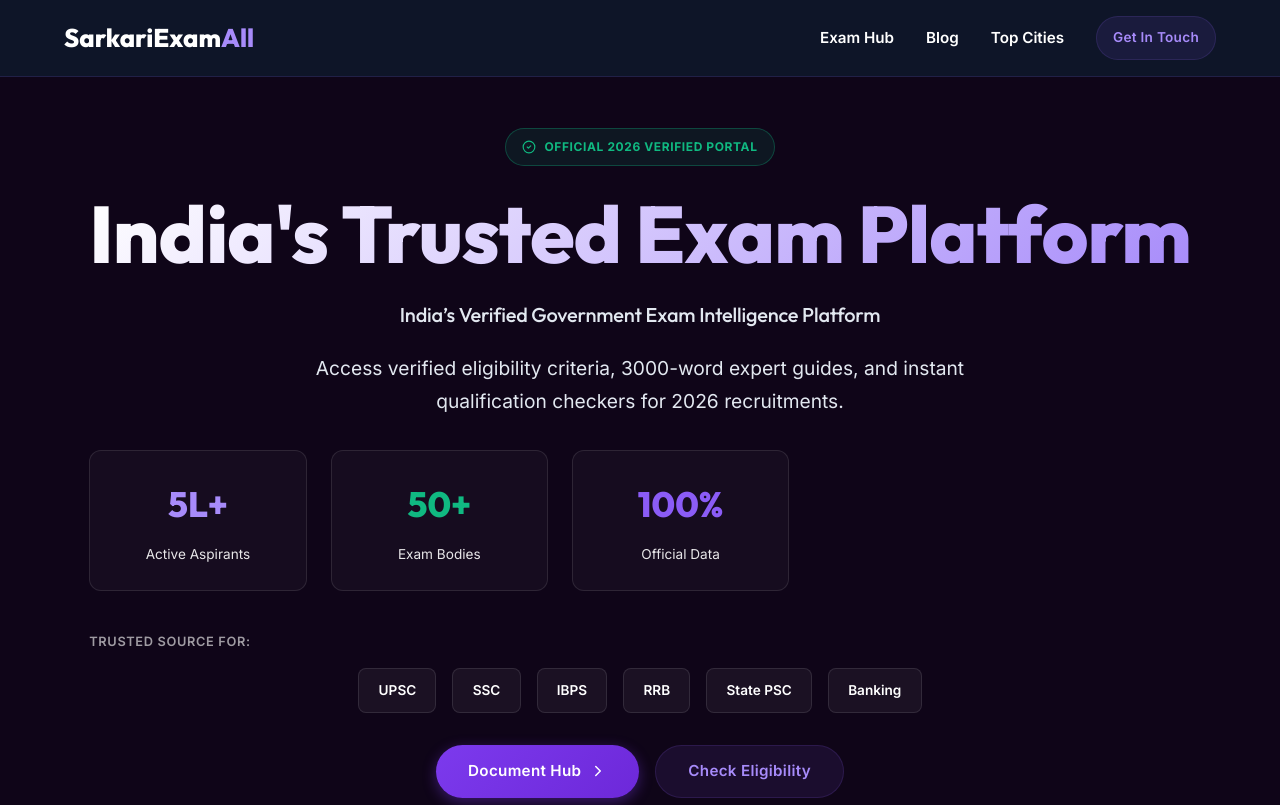
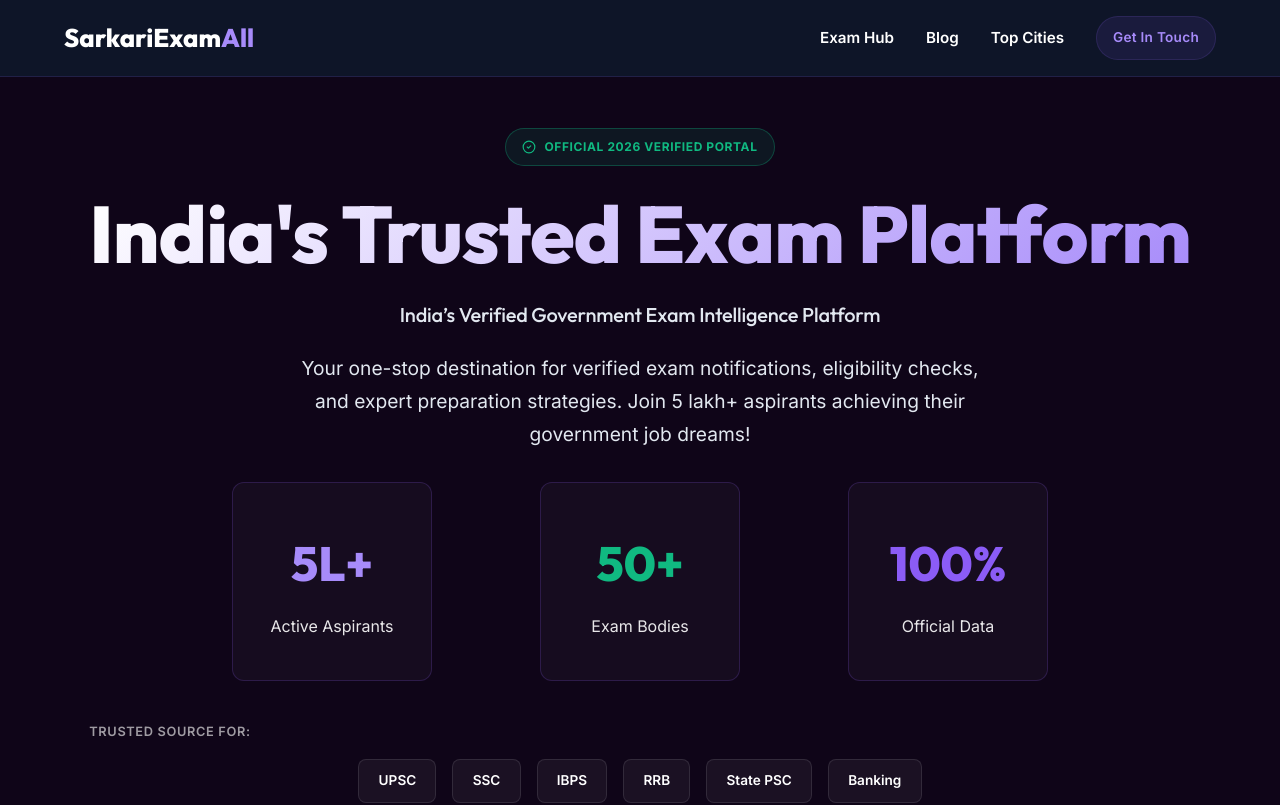
Before and after one commit to businessrg567-collab/SarkariExamAll, a React (Vite) app: page / in a window 1280 px wide. Shown: the top 805 px of the page. Built offline with nearby package versions, Linux system fonts and the light colour scheme.

Commit message:
Stats boxes enlarged: increased padding, font sizes, and added min-width

```diff
--- a/src/App.jsx
+++ b/src/App.jsx
@@ -680,7 +680,7 @@
             <h2 className="hero-tagline">India’s Verified Government Exam Intelligence Platform</h2>
 
             <p className="hero-description">
-              Access verified eligibility criteria, 3000-word expert guides, and instant qualification checkers for 2026 recruitments.
+              Your one-stop destination for verified exam notifications, eligibility checks, and expert preparation strategies. Join 5 lakh+ aspirants achieving their government job dreams!
             </p>
 
             {/* Trust Stats Counter */}
--- a/src/index.css
+++ b/src/index.css
@@ -870,26 +870,36 @@
   grid-template-columns: repeat(auto-fit, minmax(160px, 1fr));
   gap: 1.5rem;
   margin-bottom: 2.5rem;
-  max-width: 700px;
+  max-width: 900px;
   width: 100%;
+  margin-inline: auto;
+  justify-items: center;
 }
 
 .stats-card {
   text-align: center;
-  padding: 1.5rem 1rem;
+  padding: 2.5rem 2rem;
   background: rgba(255, 255, 255, 0.03);
   border-radius: 12px;
-  border: 1px solid rgba(255, 255, 255, 0.1);
+  border: 1px solid rgba(139, 92, 246, 0.2);
+  transition: all 0.3s ease;
+  min-width: 200px;
+}
+
+.stats-card:hover {
+  background: rgba(139, 92, 246, 0.1);
+  border-color: rgba(139, 92, 246, 0.4);
+  transform: translateY(-5px);
 }
 
 .stats-number {
-  font-size: 2.2rem;
+  font-size: 3rem;
   font-weight: 800;
   font-family: var(--font-heading);
 }
 
 .stats-label {
-  font-size: 0.85rem;
+  font-size: 1rem;
   color: white;
   margin-top: 0.5rem;
   opacity: 0.9;
```
